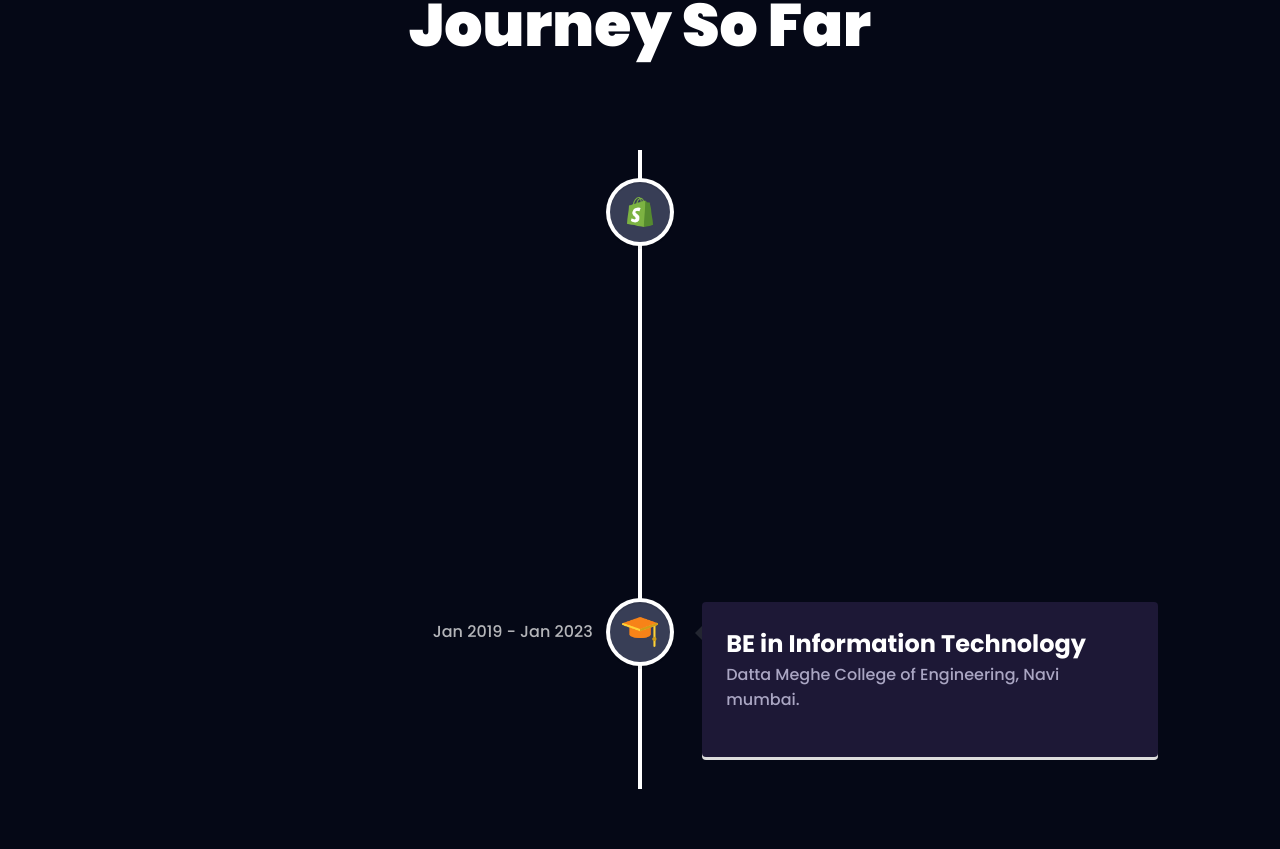
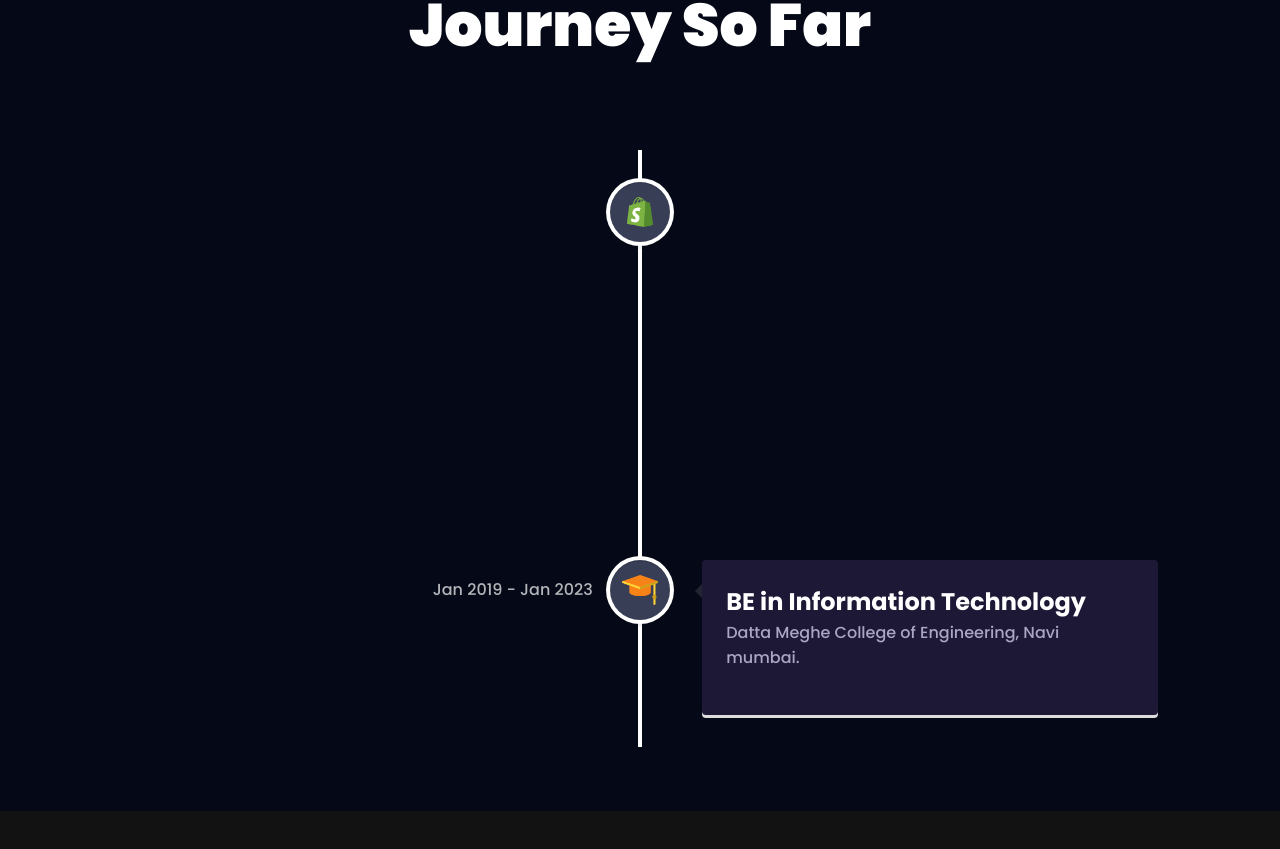
Before and after one commit to Snehal193/3d_portfolio, a React (Vite) app: page /about in a window 1280 px wide. Shown: the part 551-1400 px from the top of the page. After the commit the page ends 1362 px from the top, so only its background shows below. Built offline with nearby package versions, Linux system fonts and the light colour scheme.

Commit message:
Changed experience section.

```diff
--- a/src/App.jsx
+++ b/src/App.jsx
@@ -6,6 +6,7 @@ import About from './routes/About';
 import Contact from './routes/Contact';
 import Works from './routes/Works';
 import MouseFollower from "./components/MouseFollower";
+import SliderCaptcha from "./routes/SliderCaptcha";
 
 
 const App = () => {
@@ -23,6 +24,7 @@ const App = () => {
               <Route path="/about" element={<About />} />
               <Route path="/projects" element={<Works />} />
               <Route path="/contact" element={<Contact />} />
+              <Route path="/captcha" element={<SliderCaptcha />} />
               {/* <Route path="/snippets" element={ <About />} /> */}
             </Route>
           </Routes>
--- a/src/constants/index.js
+++ b/src/constants/index.js
@@ -111,11 +111,11 @@ import {
       company_name: "Zelican Infotech Ltd.",
       icon: shopify,
       iconBg: "#383E56",
-      date: "Jan 2023 - Jan 2024",
-      points: [ //change
-        "Engineered full-stack Kanban board with React DnD for drag-and-drop functionality and interactive board creation.",
-        "Designed and deployed a responsive SPA with MUI featuring component-based architecture, custom hooks, and customizable theming.",
-        "Executed scalable state management using Zustand and custom hooks, reducing boilerplate code by 50%, while integrating Firebase for real-time database, and user authentication."
+      date: "Jan 2023 - Jan 2025",
+      points: [
+        "Led frontend architecture, R&D, and module delivery using Angular, PrimeNG, and Tailwind CSS.",
+        "Built core modules with CRUD workflows, customizable tables, and advanced filters.",
+        "Implemented role-based access control (RBAC) and configurable admin settings for secure, firm-specific customization."
       ],
     },
     {
--- /dev/null
+++ b/src/routes/SliderCaptcha.jsx
@@ -0,0 +1,9 @@
+import React from 'react'
+
+const SliderCaptcha = () => {
+  return (
+    <div>SliderCaptcha</div>
+  )
+}
+
+export default SliderCaptcha
```
